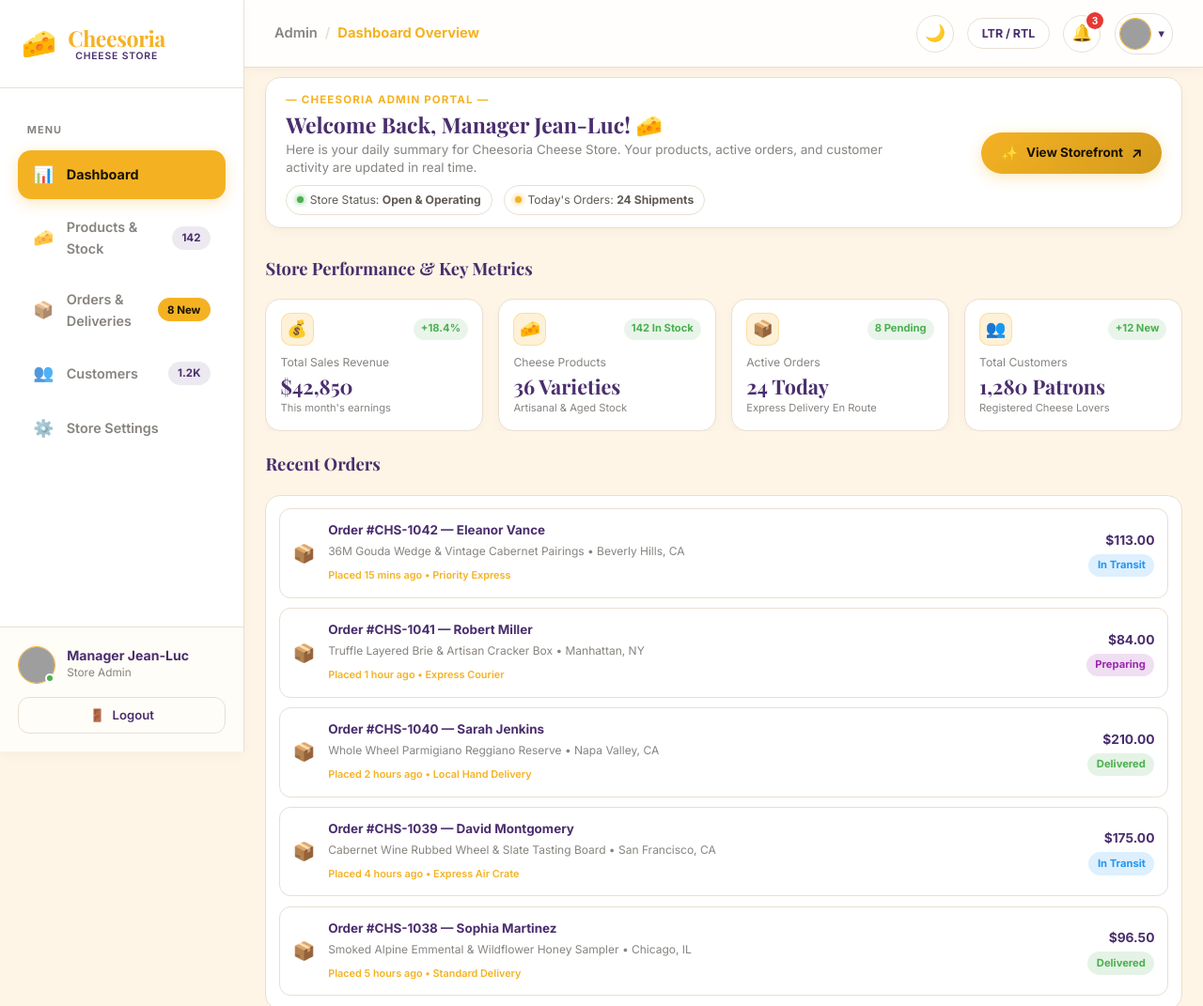
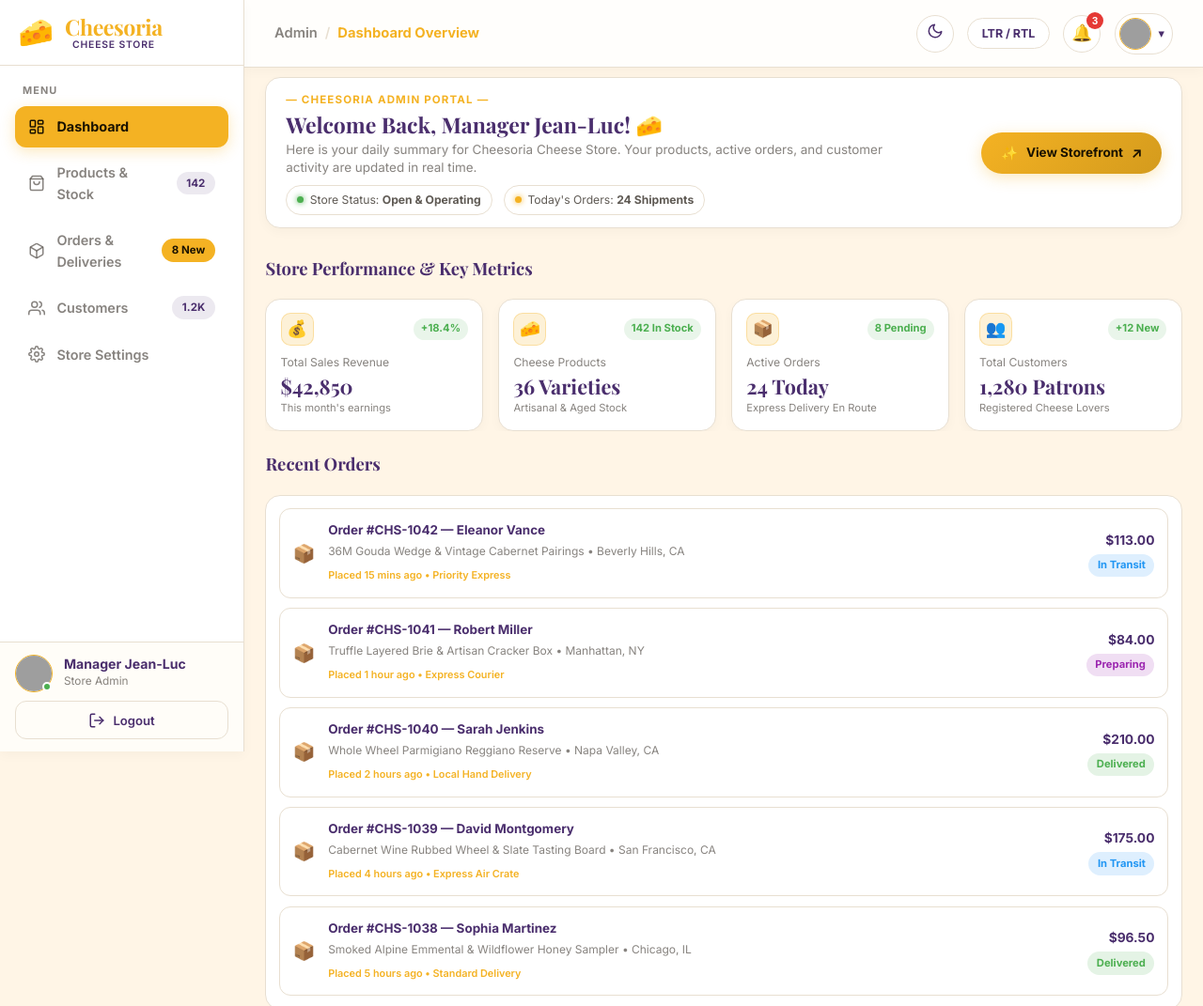
Before and after one commit to MufizaShabnam5/cheesoria-cheese-store, a plain HTML site: page dashboard.html in a window 1280 px wide. Shown: the top 1071 px of the page at 94% size. Drawn offline with nearby package versions, Linux system fonts and the light colour scheme; grey boxes are pictures that could not be loaded; a web font is replaced by a local one.

Commit message:
updated files

```diff
--- a/css/contact.css
+++ b/css/contact.css
@@ -417,7 +417,7 @@ html[data-theme="light"] .info-card-icon-wrap svg {
 .info-action-btn {
   width: 100%;
   padding: 0.68rem 1rem;
-  border-radius: 12px;
+  border-radius: 50px;
   background: light-dark(rgba(74, 46, 109, 0.06), rgba(244, 178, 35, 0.1));
   border: 1px solid var(--border-color);
   display: inline-flex;
@@ -659,7 +659,7 @@ html[data-theme="light"] .info-card-icon-wrap svg {
 .submit-btn {
   width: 100%;
   padding: 1.1rem;
-  border-radius: 14px;
+  border-radius: 50px;
   font-size: 1rem;
   justify-content: center;
 }
--- a/css/dashboard.css
+++ b/css/dashboard.css
@@ -50,7 +50,7 @@ body.dashboard-body-tag {
   flex-direction: column;
   justify-content: space-between;
   transition: transform 0.35s cubic-bezier(0.16, 1, 0.3, 1), left 0.35s ease, right 0.35s ease;
-  overflow-y: auto;
+  overflow: hidden;
   box-shadow: var(--shadow-sm);
 }
 
@@ -63,7 +63,7 @@ body.dashboard-body-tag {
 
 /* Sidebar Brand Header - Center-Aligned Subtitle */
 .sidebar-brand-wrap {
-  padding: 1.4rem 1.4rem;
+  padding: 1rem 1.2rem;
   display: flex;
   align-items: center;
   justify-content: space-between;
@@ -85,6 +85,7 @@ body.dashboard-body-tag {
 .brand-emoji {
   font-size: 1.9rem;
   flex-shrink: 0;
+  line-height: 1;
 }
 
 .brand-text-block {
@@ -128,11 +129,13 @@ body.dashboard-body-tag {
 
 /* Sidebar Nav Links with Right-Aligned Badges */
 .sidebar-nav {
-  padding: 1.4rem 1.2rem;
+  padding: 0.8rem 1rem;
   display: flex;
   flex-direction: column;
-  gap: 0.4rem;
+  gap: 0.3rem;
   flex: 1;
+  justify-content: flex-start;
+  overflow: hidden;
 }
 
 .nav-group-label {
@@ -141,15 +144,15 @@ body.dashboard-body-tag {
   text-transform: uppercase;
   letter-spacing: 0.1em;
   color: var(--text-muted);
-  margin: 0.8rem 0.6rem 0.4rem;
+  margin: 0.3rem 0.5rem 0.2rem;
 }
 
 .nav-item {
   display: flex;
   align-items: center;
-  gap: 0.85rem;
-  padding: 0.75rem 1rem;
-  border-radius: 14px;
+  gap: 0.75rem;
+  padding: 0.65rem 0.9rem;
+  border-radius: 12px;
   font-size: 0.9rem;
   font-weight: 600;
   color: var(--text-muted);
@@ -158,7 +161,29 @@ body.dashboard-body-tag {
 }
 
 .nav-icon {
-  font-size: 1.1rem;
+  display: flex;
+  align-items: center;
+  justify-content: center;
+  flex-shrink: 0;
+}
+
+.nav-icon svg {
+  width: 18px;
+  height: 18px;
+  stroke: currentColor;
+}
+
+.logout-icon {
+  display: flex;
+  align-items: center;
+  justify-content: center;
+  flex-shrink: 0;
+}
+
+.logout-icon svg {
+  width: 18px;
+  height: 18px;
+  stroke: currentColor;
 }
 
 .nav-text {
@@ -206,12 +231,12 @@ body.dashboard-body-tag {
 
 /* Sidebar Footer & User Info */
 .sidebar-footer {
-  padding: 1.2rem;
+  padding: 0.8rem 1rem;
   border-top: 1px solid var(--border-color);
   background: light-dark(rgba(244, 178, 35, 0.03), rgba(0, 0, 0, 0.15));
   display: flex;
   flex-direction: column;
-  gap: 0.9rem;
+  gap: 0.6rem;
 }
 
 .sidebar-user-preview {
--- a/dashboard.html
+++ b/dashboard.html
@@ -30,7 +30,7 @@
 
       <!-- Top Logo & Name (Center Aligned Logo Subtitle) -->
       <div class="sidebar-brand-wrap">
-        <a href="home1.html" class="sidebar-brand-link" title="Return to Cheesoria Home">
+        <a href="index.html" class="sidebar-brand-link" title="Return to Cheesoria Home">
           <span class="brand-emoji">🧀</span>
           <div class="brand-text-block">
             <span class="brand-title">Cheesoria</span>
@@ -46,30 +46,61 @@
         <div class="nav-group-label">Menu</div>
 
         <a href="#overview" class="nav-item active" data-section="overview">
-          <span class="nav-icon">📊</span>
+          <span class="nav-icon">
+            <svg viewBox="0 0 24 24" width="18" height="18" fill="none" stroke="currentColor" stroke-width="2" stroke-linecap="round" stroke-linejoin="round">
+              <rect x="3" y="3" width="7" height="9" rx="1"/>
+              <rect x="14" y="3" width="7" height="5" rx="1"/>
+              <rect x="14" y="12" width="7" height="9" rx="1"/>
+              <rect x="3" y="16" width="7" height="5" rx="1"/>
+            </svg>
+          </span>
           <span class="nav-text">Dashboard</span>
         </a>
 
         <a href="#inventory" class="nav-item" data-section="inventory">
-          <span class="nav-icon">🧀</span>
+          <span class="nav-icon">
+            <svg viewBox="0 0 24 24" width="18" height="18" fill="none" stroke="currentColor" stroke-width="2" stroke-linecap="round" stroke-linejoin="round">
+              <path d="M6 2L3 6v14a2 2 0 0 0 2 2h14a2 2 0 0 0 2-2V6l-3-4z"/>
+              <line x1="3" y1="6" x2="21" y2="6"/>
+              <path d="M16 10a4 4 0 0 1-8 0"/>
+            </svg>
+          </span>
           <span class="nav-text">Products &amp; Stock</span>
           <span class="nav-badge">142</span>
         </a>
 
         <a href="#orders" class="nav-item" data-section="orders">
-          <span class="nav-icon">📦</span>
+          <span class="nav-icon">
+            <svg viewBox="0 0 24 24" width="18" height="18" fill="none" stroke="currentColor" stroke-width="2" stroke-linecap="round" stroke-linejoin="round">
+              <path d="M21 16V8a2 2 0 0 0-1-1.73l-7-4a2 2 0 0 0-2 0l-7 4A2 2 0 0 0 3 8v8a2 2 0 0 0 1 1.73l7 4a2 2 0 0 0 2 0l7-4A2 2 0 0 0 21 16z"/>
+              <polyline points="3.27 6.96 12 12.01 20.73 6.96"/>
+              <line x1="12" y1="22.08" x2="12" y2="12"/>
+            </svg>
+          </span>
           <span class="nav-text">Orders &amp; Deliveries</span>
           <span class="nav-badge gold">8 New</span>
         </a>
 
         <a href="#customers" class="nav-item" data-section="customers">
-          <span class="nav-icon">👥</span>
+          <span class="nav-icon">
+            <svg viewBox="0 0 24 24" width="18" height="18" fill="none" stroke="currentColor" stroke-width="2" stroke-linecap="round" stroke-linejoin="round">
+              <path d="M17 21v-2a4 4 0 0 0-4-4H5a4 4 0 0 0-4 4v2"/>
+              <circle cx="9" cy="7" r="4"/>
+              <path d="M23 21v-2a4 4 0 0 0-3-3.87"/>
+              <path d="M16 3.13a4 4 0 0 1 0 7.75"/>
+            </svg>
+          </span>
           <span class="nav-text">Customers</span>
           <span class="nav-badge">1.2K</span>
         </a>
 
         <a href="#settings" class="nav-item" data-section="settings">
-          <span class="nav-icon">⚙️</span>
+          <span class="nav-icon">
+            <svg viewBox="0 0 24 24" width="18" height="18" fill="none" stroke="currentColor" stroke-width="2" stroke-linecap="round" stroke-linejoin="round">
+              <circle cx="12" cy="12" r="3"/>
+              <path d="M19.4 15a1.65 1.65 0 0 0 .33 1.82l.06.06a2 2 0 0 1 0 2.83 2 2 0 0 1-2.83 0l-.06-.06a1.65 1.65 0 0 0-1.82-.33 1.65 1.65 0 0 0-1 1.51V21a2 2 0 0 1-2 2 2 2 0 0 1-2-2v-.09A1.65 1.65 0 0 0 9 19.4a1.65 1.65 0 0 0-1.82.33l-.06.06a2 2 0 0 1-2.83 0 2 2 0 0 1 0-2.83l.06-.06a1.65 1.65 0 0 0 .33-1.82 1.65 1.65 0 0 0-1.51-1H3a2 2 0 0 1-2-2 2 2 0 0 1 2-2h.09A1.65 1.65 0 0 0 4.6 9a1.65 1.65 0 0 0-.33-1.82l-.06-.06a2 2 0 0 1 0-2.83 2 2 0 0 1 2.83 0l.06.06a1.65 1.65 0 0 0 1.82.33H9a1.65 1.65 0 0 0 1-1.51V3a2 2 0 0 1 2-2 2 2 0 0 1 2 2v.09a1.65 1.65 0 0 0 1 1.51 1.65 1.65 0 0 0 1.82-.33l.06-.06a2 2 0 0 1 2.83 0 2 2 0 0 1 0 2.83l-.06.06a1.65 1.65 0 0 0-.33 1.82V9a1.65 1.65 0 0 0 1.51 1H21a2 2 0 0 1 2 2 2 2 0 0 1-2 2h-.09a1.65 1.65 0 0 0-1.51 1z"/>
+            </svg>
+          </span>
           <span class="nav-text">Store Settings</span>
         </a>
 
@@ -89,7 +120,13 @@
         </div>
 
         <button id="sidebar-logout-btn" class="logout-btn">
-          <span class="logout-icon">🚪</span>
+          <span class="logout-icon">
+            <svg viewBox="0 0 24 24" width="18" height="18" fill="none" stroke="currentColor" stroke-width="2" stroke-linecap="round" stroke-linejoin="round">
+              <path d="M9 21H5a2 2 0 0 1-2-2V5a2 2 0 0 1 2-2h4"/>
+              <polyline points="16 17 21 12 16 7"/>
+              <line x1="21" y1="12" x2="9" y2="12"/>
+            </svg>
+          </span>
           <span>Logout</span>
         </button>
       </div>
@@ -127,8 +164,24 @@
 
           <!-- Theme Toggle Button -->
           <button id="dash-theme-toggle" class="topbar-icon-btn" title="Toggle Light / Dark Theme">
-            <span class="theme-icon-sun">☀️</span>
-            <span class="theme-icon-moon">🌙</span>
+            <span class="theme-icon-sun">
+              <svg viewBox="0 0 24 24" width="18" height="18" fill="none" stroke="currentColor" stroke-width="2" stroke-linecap="round" stroke-linejoin="round">
+                <circle cx="12" cy="12" r="5"></circle>
+                <line x1="12" y1="1" x2="12" y2="3"></line>
+                <line x1="12" y1="21" x2="12" y2="23"></line>
+                <line x1="4.22" y1="4.22" x2="5.64" y2="5.64"></line>
+                <line x1="18.36" y1="18.36" x2="19.78" y2="19.78"></line>
+                <line x1="1" y1="12" x2="3" y2="12"></line>
+                <line x1="21" y1="12" x2="23" y2="12"></line>
+                <line x1="4.22" y1="19.78" x2="5.64" y2="18.36"></line>
+                <line x1="18.36" y1="5.64" x2="19.78" y2="4.22"></line>
+              </svg>
+            </span>
+            <span class="theme-icon-moon">
+              <svg viewBox="0 0 24 24" width="18" height="18" fill="none" stroke="currentColor" stroke-width="2" stroke-linecap="round" stroke-linejoin="round">
+                <path d="M21 12.79A9 9 0 1 1 11.21 3 7 7 0 0 0 21 12.79z"></path>
+              </svg>
+            </span>
           </button>
 
           <!-- RTL Direction Toggle Button -->
```
Also changed, not shown: css/service-details.css (+6 -2 lines), service-details.html (+1 -1 lines).
